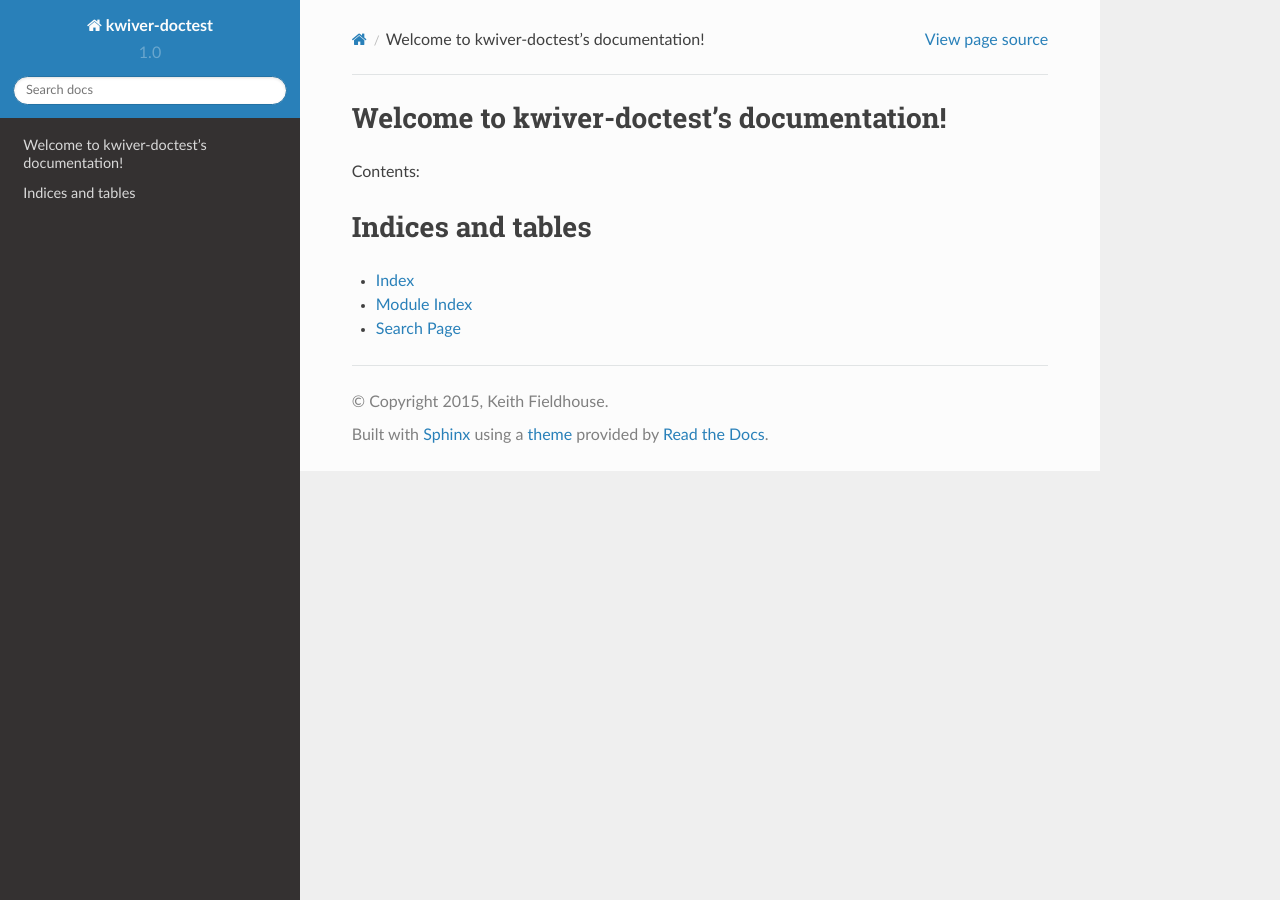
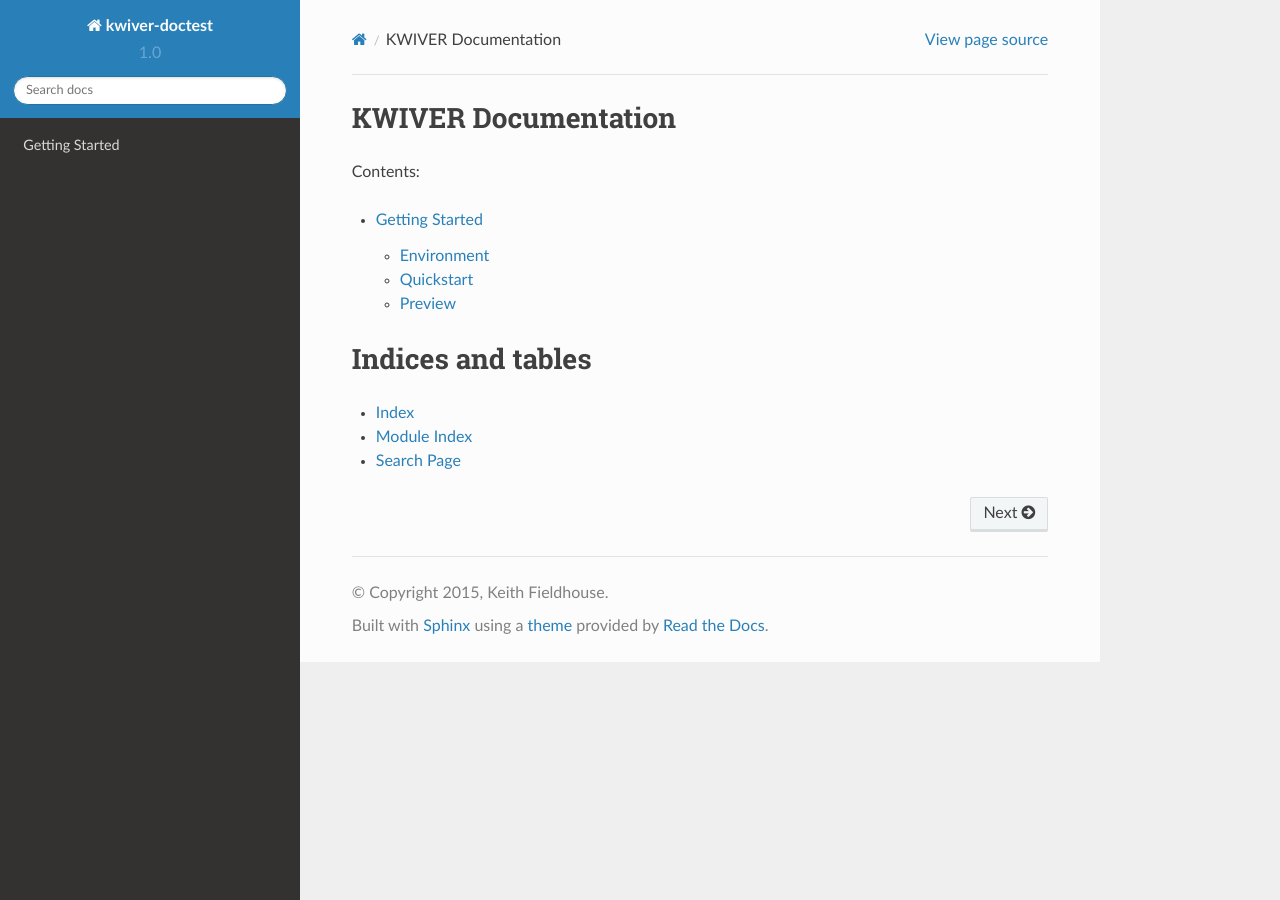
Before and after one commit to kfieldho/kwiver-doctest, a Sphinx documentation site: the page built from docs/index.rst, in a window 1280 px wide. Built offline with Sphinx 7.4.7 and the Read the Docs theme 2.0.0, drawn with Linux system fonts in a browser that asks for light colours; some of the changed lines change nothing that is shown.

Commit message:
Initial Documentation

```diff
--- a/docs/index.rst
+++ b/docs/index.rst
@@ -3,14 +3,15 @@
    You can adapt this file completely to your liking, but it should at least
    contain the root `toctree` directive.
 
-Welcome to kwiver-doctest's documentation!
-==========================================
+KWIVER Documentation
+====================
 
 Contents:
 
 .. toctree::
    :maxdepth: 2
 
+   starting
 
 
 Indices and tables
--- /dev/null
+++ b/docs/starting.rst
@@ -0,0 +1,90 @@
+Getting Started
+===============
+
+We have adopted Sphinx_ as the documentation engine for the KWIVER_
+project.  Sphinx's focus on making *writing* documentation as easy
+as possible while still providing excellent support for *generating*
+documentation was espeially attractive.   This project serves as
+an example Sphinx documented project and contains meta-documentation
+about how the documentation process for KWIVER projects works.
+
+
+Environment
+-----------
+
+Sphinx is a Python_ based tool and requires a number of Python modules in
+addition to the Sphinx module itself.  At the KWIVER project, we frequently use
+the Miniconda_ project from Continuum_ to provide out Python environment.
+This provides a cross-platorm (Windows, Linux and Mac OS X), consistent
+environment that's easy to install and maintain.
+
+Miniconda provides it's own package manager, conda_ which can be used to
+install most of the packages required for Sphinx based documnetation.  Conda
+also supports the creation of Python "sandboxes" or virtual environments.  We
+typically keep a "Sphinx" environment available, which can be created this way::
+
+    conda create -n Sphinx sphinx sphinx_rtd_theme
+
+Which will install the Sphinx tools (and all of Sphinx's dependencies) and the
+Sphinx ReadTheDocs_ theme (which is the current default KWIVER theme)
+
+Once you've created the Sphinx environment you activate it this way::
+
+    source activate Sphinx
+
+Quickstart
+----------
+
+Sphinx provides a command that initializes a project with a Sphinx
+configuration file and stubs for some key documentation files called
+``sphinx-quickstart``.  We create a :file:`docs` directory within our KWIVER
+projects that contains these files.   While you're at it, you may wish to create a
+:file:`.gitignore` file containing ``docs/_build`` (at least) to avoid seeing the projects'
+documentation build artificats in your ``git status`` results.
+
+When you run `sphinx-quickstart` in the
+:file:`docs` directory it will ask a you a series of questions.  In general
+you'll have to decide on the answers to may of these based on the needs of your
+project but there are some key settings that are useful:
+
+- We use :file:`.rst` as the source file suffix
+- We turn on the EPub builder
+- We turn on `autodoc`, `intersphinx` and `viewcode`
+- We use :file:`index.rst` as our anchor document
+
+Once you've run ``sphinx-quickstart``,  you can edit :file:`index.rst` to begin
+writing your documentation.  We find the Sphinx `reStructuredText Primer`_ to be a useful introduction to the
+documentation format used by Sphinx.
+
+For KWIVER projects, we typically edit the :file:`conf.py` file to change ``html_theme`` to ``sphinx_rtd_theme``.
+
+Preview
+-------
+
+Since reStructuredText is a mark up syntax that you work with in a text editor, you will need some
+means to see what your rendered documentation will look like.  While you can simply run ``make html`` in your :file:`docs` directory and open
+the resulting :file:`.html` file, this can become somewhat tedious.  If you install the ``livereload`` module in your Sphinx environment (``pip install livereload`` should do the trick) you can use the following Python script:
+
+.. code-block:: python
+
+    from livereload import Server, shell
+    server = Server()
+    server.watch("*.rst", shell('make html', cwd='.'))   #'*
+    server.serve(root='_build/html')
+
+Save this in your :file:`docs` directory as :file:`sphinx_server.py` and run it with this command::
+
+    python sphinx_server.py
+
+Then, you can browse to ``http://localhost:5500/`` to see your
+rendered documentation.  The ``livereload`` module will notice
+whenever you save a new version of one of your :file:`*.rst` files and will re-run sphinx to provide an updated view of you rendered documentation.
+
+.. _Sphinx: http://sphinx-doc.org/
+.. _KWIVER: http://kwiver.org/
+.. _Python: http://python.org
+.. _Miniconda: http://conda.pydata.org/miniconda.html
+.. _Continuum: https://www.continuum.io/
+.. _conda: http://conda.pydata.org/docs/
+.. _ReadTheDocs: http://readthedocs.org
+.. _reStructuredText Primer: http://sphinx-doc.org/rest.html
```
